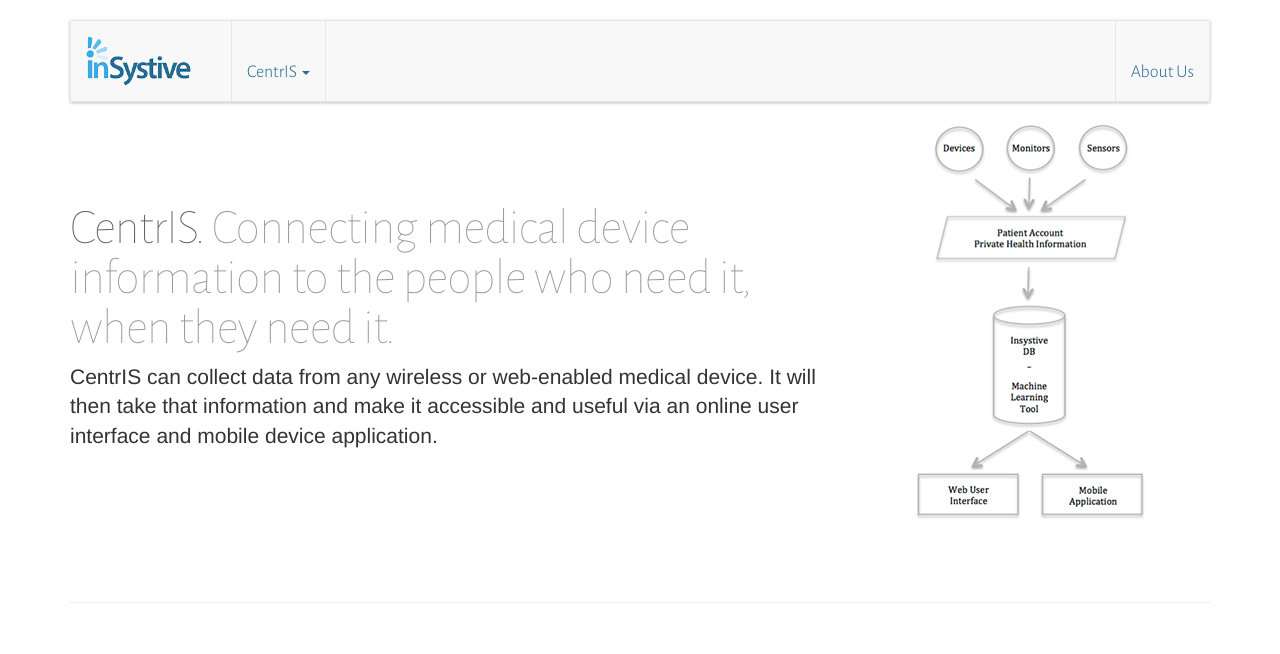
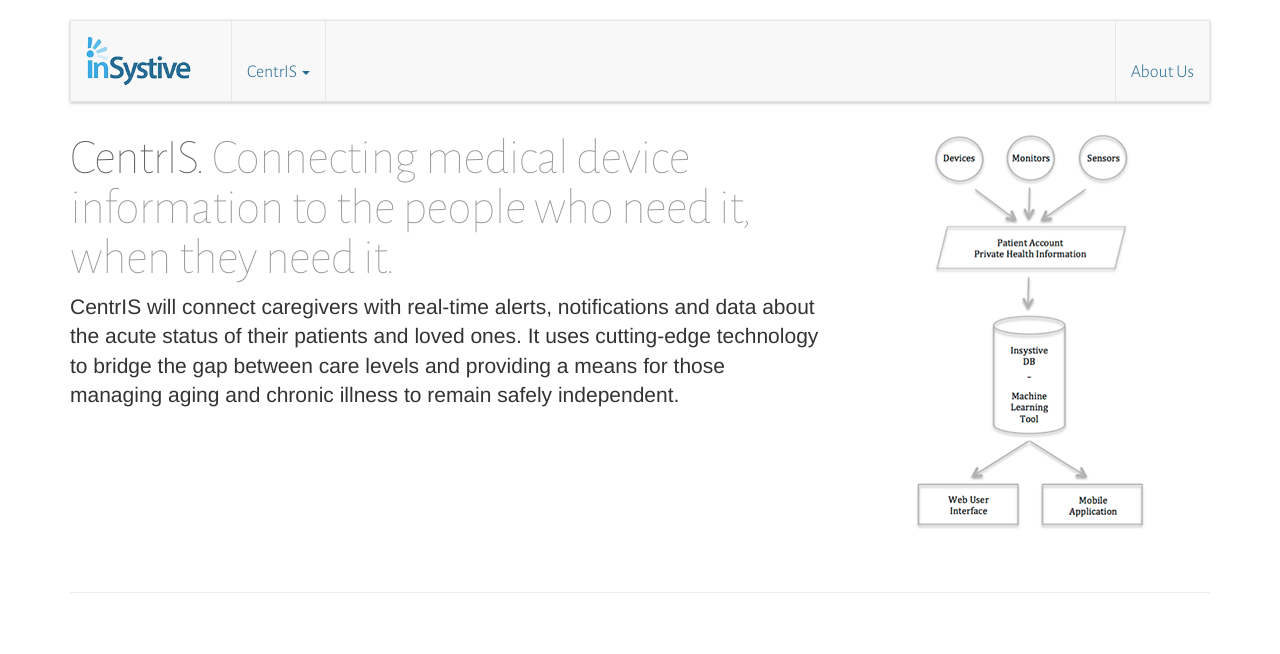
Before and after one commit to jfredrickson/insystive, a PHP site: page /centris_project.php in a window 1280 px wide. Shown: the top 654 px of the page. Run offline with PHP 8.4, Linux system fonts and the light colour scheme.

Commit message:
clean up project page and add new section

```diff
--- a/centris_project.php
+++ b/centris_project.php
@@ -21,13 +21,13 @@
       <main id="content">
         <div class="container">
 
-          <div class="row featurette featurette-first">
+          <div class="row featurette">
             <div class="col-md-8">
               <h2 class="featurette-heading">CentrIS. <span class="text-muted">Connecting medical device information to the people who need it, when they need it.</span></h2>
-              <p class="lead">CentrIS can collect data from any wireless or web-enabled medical device. It will then take that information and make it accessible and useful via an online user interface and mobile device application.</p>
+              <p class="lead">CentrIS will connect caregivers with real-time alerts, notifications and data about the acute status of their patients and loved ones. It uses cutting-edge technology to bridge the gap between care levels and providing a means for those managing aging and chronic illness to remain safely independent.</p>
             </div>
             <div class="col-md-4">
-              <img class="featurette-image img-responsive" src="images/centris-diagram.png" alt="Generic placeholder image">
+              <img class="featurette-image img-responsive" src="images/centris-diagram.png" alt="General diagram of CentrIS system">
             </div>
           </div>
 
@@ -41,7 +41,22 @@
             </div>
             <div class="col-md-6">
               <h2 class="featurette-heading">How do you make people safer, healthier and more independent?</h2>
-              <p class="lead">Watch the video to learn how CentrIS is the answer to this question.</p>
+              <p class="lead">In healthcare, independence is achieved by connecting real-time patient data (not just health records) to the people who need it most.  Although CentrIS can also be used for enterprise IT systems, it is initially being developed for the individual consumer.</p>
+              <p class="lead">CentrIS will offer safe, independent living for those managing aging, chronic disease or disability. We do this by connecting our customers medical device information with their caregivers or loved ones.</p>
+            </div>
+          </div>
+
+          <hr class="featurette-divider">
+
+          <div class="row featurette">
+            <div class="col-md-8">
+              <h2 class="featurette-heading">Real-time. <span class="text-muted">Because you need data now.</h2>
+              <p class="lead">Our system offers real-time, vendor-neutral communication between patients, devices and caregivers.</p>
+              <p class="lead">At Insystive, we don’t believe consumers should have to choose between cutting edge medical devices and cutting edge communications.  That’s why we have focused on making connecting existing devices in more useful ways.</p>
+              <p class="lead">With CentrIS, Insystive is building an ecosystem of medical devices that puts the power of real-time health data in the hands of those who need it most.</p>
+            </div>
+            <div class="col-md-4">
+              <img class="featurette-image img-responsive" src="images/sphygmomanometer.jpg" alt="Sphygmomanometer">
             </div>
           </div>
 
--- a/css/insystive.css
+++ b/css/insystive.css
@@ -101,13 +101,13 @@ fieldset[disabled] .btn-link.active {
 /* FEATURETTES */
 
 .featurette-divider {
-  margin: 80px 0;
+  margin: 60px 0;
 }
 
 .featurette-heading {
-  font-weight: 300;
   line-height: 1;
   letter-spacing: -1px;
+  margin-top: 0;
 }
 
 .featurette-image {
@@ -120,10 +120,8 @@ fieldset[disabled] .btn-link.active {
   }
 }
 
-@media (min-width: 992px) {
-  .featurette-first .featurette-heading {
-    margin-top: 80px;
-  }
+.featurette > div {
+  margin-top: 10px;
 }
 
 /* HOME */
```
Also changed, not shown: images/sphygmomanometer.jpg (added).
